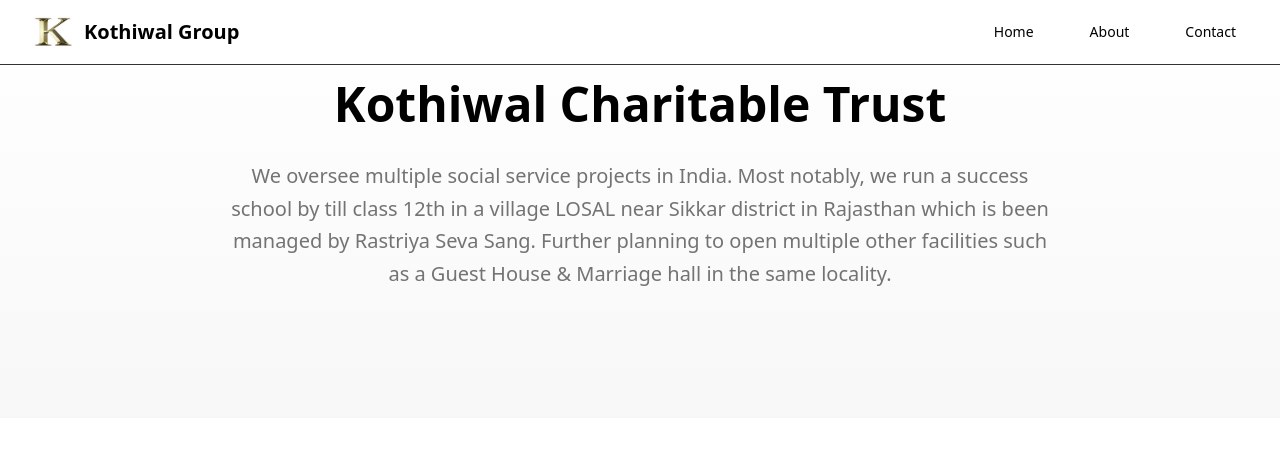
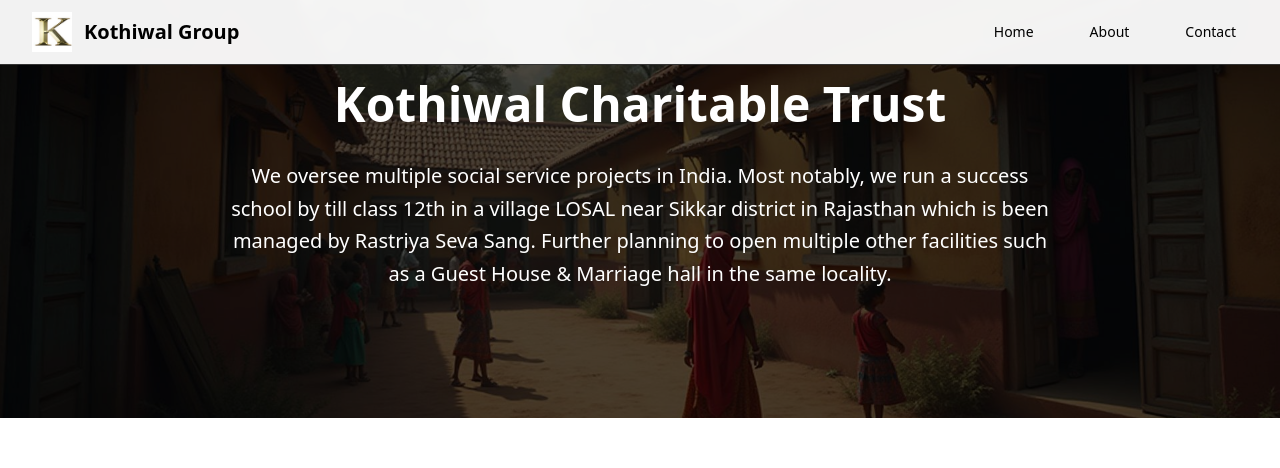
Before and after one commit to pranav989/kothiwal-group-website, a React (Vite) app: page /charitable-trust in a window 1280 px wide. Shown: the top 468 px of the page. Built offline with nearby package versions, Linux system fonts and the light colour scheme.

Commit message:
Add background image to Charitable Trust page
Add a relevant background image to the hero section of the Kothiwal Charitable Trust page, similar to the styling used on the About and Contact pages.

```diff
--- a/src/pages/CharitableTrust.tsx
+++ b/src/pages/CharitableTrust.tsx
@@ -1,6 +1,7 @@
 import Navbar from "@/components/Navbar";
 import Footer from "@/components/Footer";
 import { Card, CardContent, CardHeader, CardTitle } from "@/components/ui/card";
+import charityBg from "@/assets/charity-bg.jpg";
 
 const CharitableTrust = () => {
   return (
@@ -8,12 +9,21 @@ const CharitableTrust = () => {
       <Navbar />
 
       {/* Hero Section */}
-      <section className="py-20 bg-gradient-to-b from-background to-muted">
-        <div className="max-w-4xl mx-auto px-4 sm:px-6 lg:px-8 text-center">
-          <h1 className="text-4xl md:text-5xl font-bold text-foreground mb-8">
+      <section className="relative py-20 flex items-center justify-center overflow-hidden">
+        {/* Background Image */}
+        <div
+          className="absolute inset-0 bg-cover bg-center bg-no-repeat"
+          style={{ backgroundImage: `url(${charityBg})` }}
+        >
+          <div className="absolute inset-0 bg-primary/70"></div>
+        </div>
+
+        {/* Content */}
+        <div className="relative z-10 max-w-4xl mx-auto px-4 sm:px-6 lg:px-8 text-center text-white">
+          <h1 className="text-4xl md:text-5xl font-bold mb-8">
             Kothiwal Charitable Trust
           </h1>
-          <p className="text-xl text-muted-foreground mb-12 leading-relaxed">
+          <p className="text-xl font-light mb-12 leading-relaxed">
             We oversee multiple social service projects in India. Most notably, we run a success school by till class 12th in a village LOSAL near Sikkar district in Rajasthan which is been managed by Rastriya Seva Sang. Further planning to open multiple other facilities such as a Guest House & Marriage hall in the same locality.
           </p>
         </div>
```
Also changed, not shown: src/assets/charity-bg.jpg (added).
